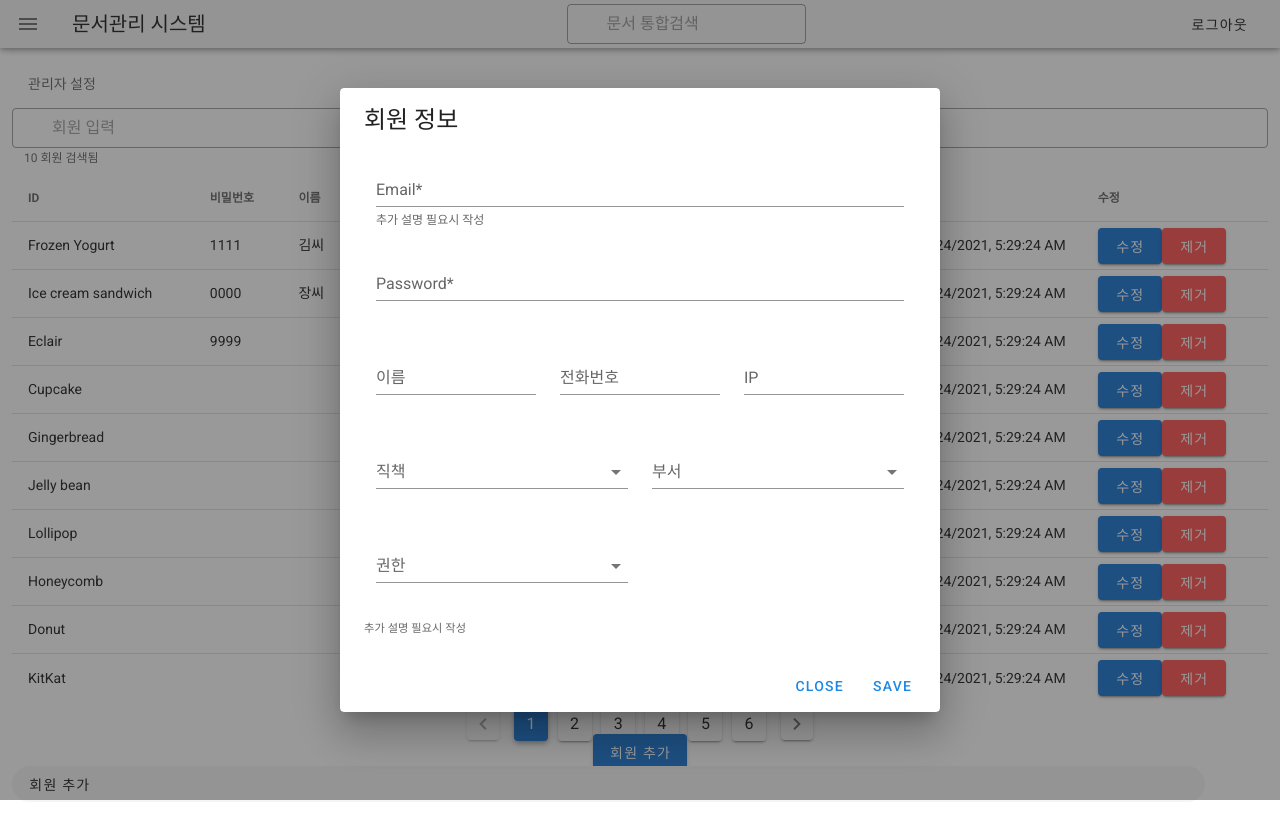
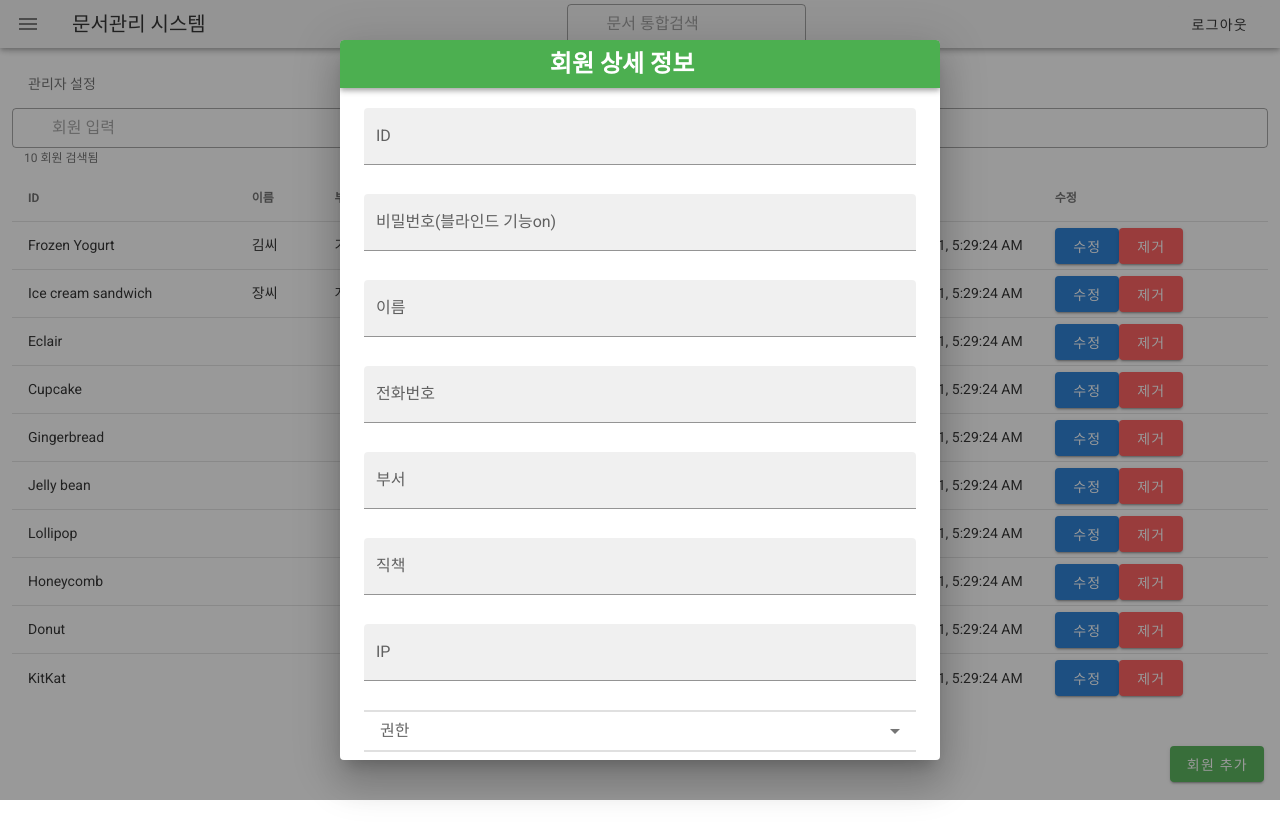
Before and after one commit to devxian96/file-management-system, a Nuxt app: page /inspire in a window 1280 px wide. Both pictures are taken after a click on the button "회원 추가". After the commit the page ends 800 px from the top, so only its background shows below. Built offline with nearby package versions, Linux system fonts and the light colour scheme.

Commit message:
fix: ver2 - 협엽 편의성을 위해 회원 추가 코드 전면 수정,  유저 정보 노출 제한

```diff
--- a/pages/inspire.vue
+++ b/pages/inspire.vue
@@ -30,9 +30,7 @@
               ></v-checkbox>
             </th> -->
             <th class="text-name">ID</th>
-            <th class="text-passWord">비밀번호</th>
             <th class="text-realName">이름</th>
-            <th class="text-phoneNumber">전화번호</th>
             <th class="text-division">부서</th>
             <th class="text-position">직책</th>
             <th class="text-level">권한</th>
@@ -59,9 +57,7 @@
               ></v-checkbox>
             </td> -->
             <td class="text-name">{{ item.name }}</td>
-            <td class="text-passWord">{{ item.passWord }}</td>
             <td class="text-realName">{{ item.realName }}</td>
-            <td class="text-phoneNumber">{{ item.phoneNumber }}</td>
             <td class="text-division">{{ item.division }}</td>
             <td class="text-position">{{ item.position }}</td>
             <td class="text-level">{{ item.level }}</td>
@@ -86,99 +82,14 @@
     </div>
     <!-- 페이지 네이션 종료 -->
 
-    <!-- 회원 추가 dialog 시작 삭제?-->
-    <!-- <v-row dense>
-      <v-btn absolute right color="success">회원 추가</v-btn>
-    </v-row> -->
-    <v-row justify="center">
-      <v-dialog v-model="dialog" persistent max-width="600px">
-        <template #activator="{ on, attrs }">
-          <v-btn color="primary" dark v-bind="attrs" v-on="on">
-            회원 추가
-          </v-btn>
-        </template>
-        <v-card>
-          <v-card-title>
-            <span class="text-h5">회원 정보</span>
-          </v-card-title>
-          <v-card-text>
-            <v-container>
-              <v-row>
-                <v-col cols="12">
-                  <v-text-field
-                    label="Email*"
-                    hint="추가 설명 필요시 작성"
-                    persistent-hint
-                    required
-                  ></v-text-field>
-                </v-col>
-                <v-col cols="12">
-                  <v-text-field
-                    label="Password*"
-                    type="password"
-                    required
-                  ></v-text-field>
-                </v-col>
-                <v-col cols="12" sm="6" md="4">
-                  <v-text-field label="이름" required></v-text-field>
-                </v-col>
-                <v-col cols="12" sm="6" md="4">
-                  <v-text-field label="전화번호"></v-text-field>
-                </v-col>
-                <v-col cols="12" sm="6" md="4">
-                  <v-text-field label="IP" required></v-text-field>
-                </v-col>
-                <v-col cols="12" sm="6">
-                  <v-select
-                    :items="['사원', '대리', '과장', '사장']"
-                    label="직책"
-                    required
-                  ></v-select>
-                </v-col>
-                <v-col cols="12" sm="6">
-                  <v-select
-                    :items="['기획부', '제작부', '개발부', '관리부']"
-                    label="부서"
-                    required
-                  ></v-select>
-                </v-col>
-                <v-col cols="12" sm="6">
-                  <v-select
-                    :items="['1', '2', '3', '4']"
-                    label="권한"
-                    required
-                  ></v-select>
-                </v-col>
-              </v-row>
-            </v-container>
-            <small>추가 설명 필요시 작성</small>
-          </v-card-text>
-          <v-card-actions>
-            <v-spacer></v-spacer>
-            <v-btn color="blue darken-1" text @click="dialog = false">
-              Close
-            </v-btn>
-            <v-btn color="blue darken-1" text @click="dialog = false">
-              Save
-            </v-btn>
-          </v-card-actions>
-        </v-card>
-      </v-dialog>
-    </v-row>
-      <!-- 회원 추가 dialog 종료 -->
-
     <!-- 게시글 입력 시작 -->
     <v-dialog v-model="openWrite" width="600px">
       <template #activator="{ on, attrs }">
-        <!-- <v-btn color="primary" dark v-bind="attrs" v-on="on"> -->
         <v-btn
-          depressed
+          absolute right color="success"
+          dense
           filled
-          rounded
-          dense
-          class="write-input mt-2 mb-5"
           v-bind="attrs"
-          width="95%"
           v-on="on"
           >회원 추가<v-spacer
         /></v-btn>
@@ -198,10 +109,11 @@
           </v-btn></v-toolbar
         >
         <v-card-text class="mt-5">
-
           <v-text-field label="ID" filled class="mt-5" />
 
-          <v-text-field label="비밀번호" type="password" filled />
+          <v-text-field label="비밀번호(블라인드 기능on)" type="password" filled />
+
+          <v-text-field label="이름" filled />
 
           <v-text-field label="전화번호" filled />
 
@@ -213,7 +125,7 @@
 
           <v-overflow-btn
             class="mb-6 mt-0"
-            :items="level"
+            :items="['1', '2', '3', '4']"
             label="권한"
             dense
           ></v-overflow-btn>
@@ -241,17 +153,14 @@ export default {
     return {
       // 추가한 스크립트
       checkbox: true,
-      dialog: false,
+      // 추가한 스크립트
       openWrite: false,
-      level: [1, 2, 3, 4],
-      // 추가한 스크립트
       page: 1,
       desserts: [
         //   작성양식
         //   {
         //   name: ,
         //   date: new Date().toLocaleString(),
-        //   passWord: ,
         //   realName: ,
         //   phoneNumber: ,
         //   division: ,
@@ -262,24 +171,25 @@ export default {
         {
           name: 'Frozen Yogurt',
           date: new Date().toLocaleString(),
-          passWord: '1111',
           realName: '김씨',
-          phoneNumber: '010-0000-0000',
-          division: '영업부',
-          position: '사원',
+          division: '기획부',
+          position: '부장',
           level: 'admin',
           protocol: 'localhost: 3000',
         },
         {
           name: 'Ice cream sandwich',
           date: new Date().toLocaleString(),
-          passWord: '0000',
           realName: '장씨',
+          division: '개발부',
+          position: '사원',
+          level: 'user',
+          protocol: 'localhost: 8000',
+
         },
         {
           name: 'Eclair',
           date: new Date().toLocaleString(),
-          passWord: 9999,
         },
         {
           name: 'Cupcake',
```
